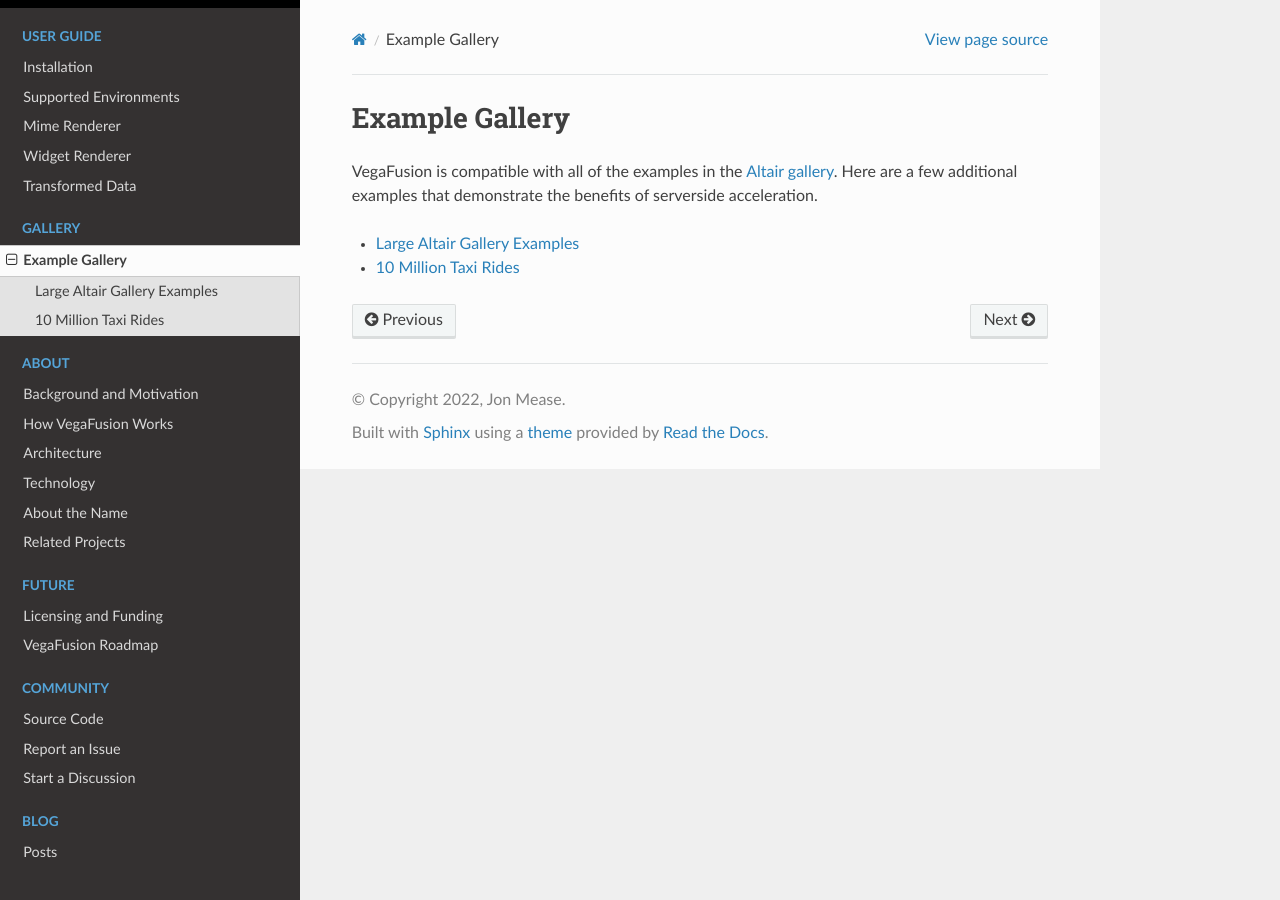
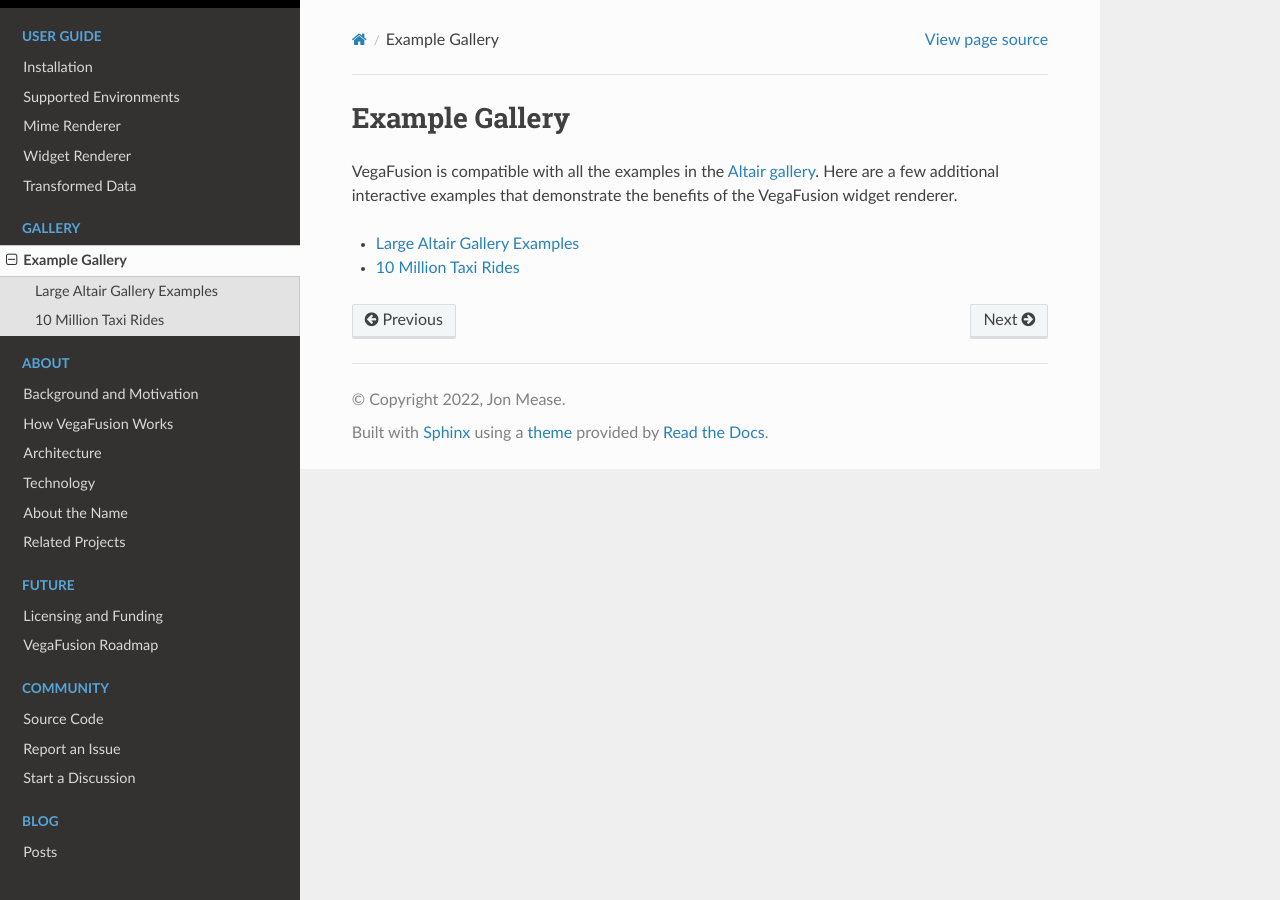
Before and after one commit to vegafusion/vegafusion.github.io, a Sphinx documentation site: the page built from source/example_gallery.md, in a window 1280 px wide. Built offline with Sphinx 7.4.7 and the Read the Docs theme 2.0.0, drawn with Linux system fonts in a browser that asks for light colours.

Commit message:
Update example gallery to clarify that these are widget examples

````diff
--- a/source/example_gallery.md
+++ b/source/example_gallery.md
@@ -1,5 +1,5 @@
 # Example Gallery
-VegaFusion is compatible with all of the examples in the [Altair gallery](https://altair-viz.github.io/gallery/index.html). Here are a few additional examples that demonstrate the benefits of serverside acceleration.
+VegaFusion is compatible with all the examples in the [Altair gallery](https://altair-viz.github.io/gallery/index.html). Here are a few additional interactive examples that demonstrate the benefits of the VegaFusion widget renderer.
 
 ```{toctree}
 :maxdepth: 1
````
